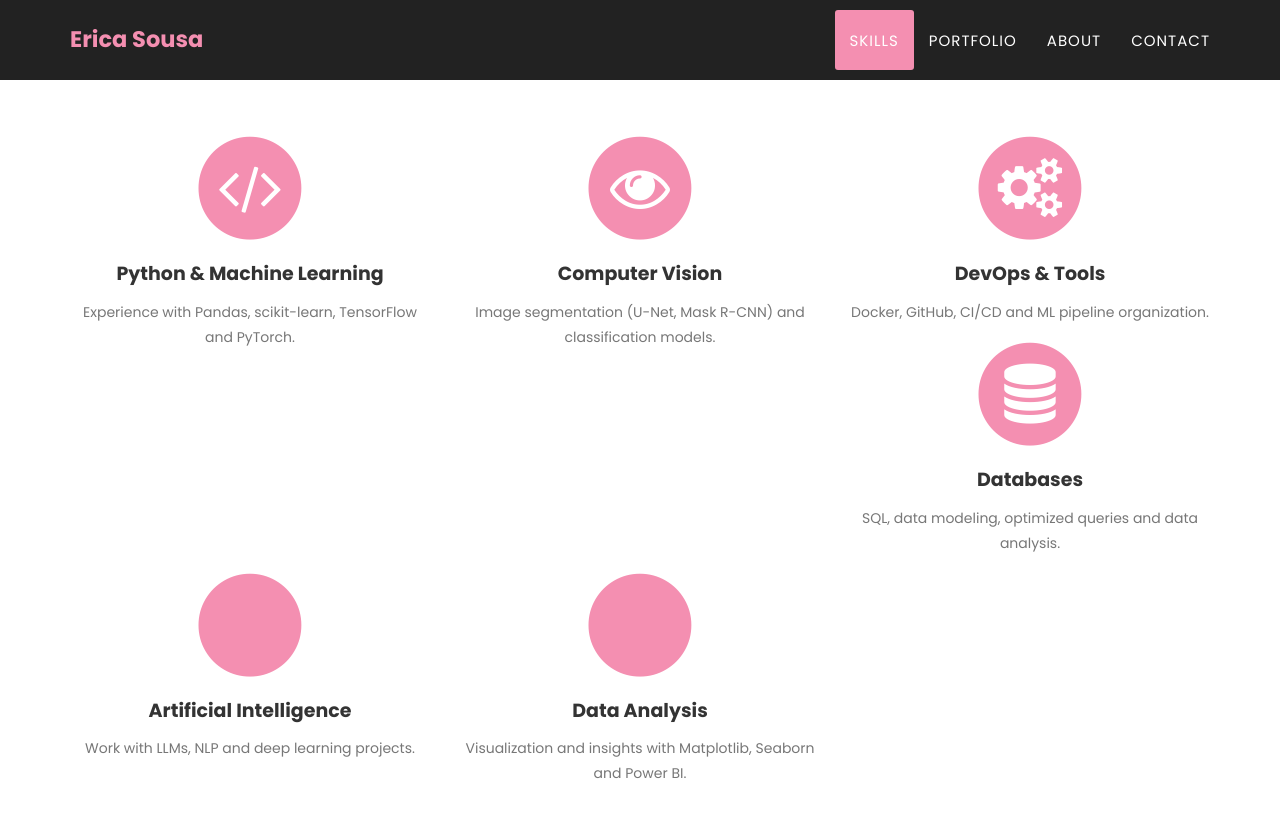
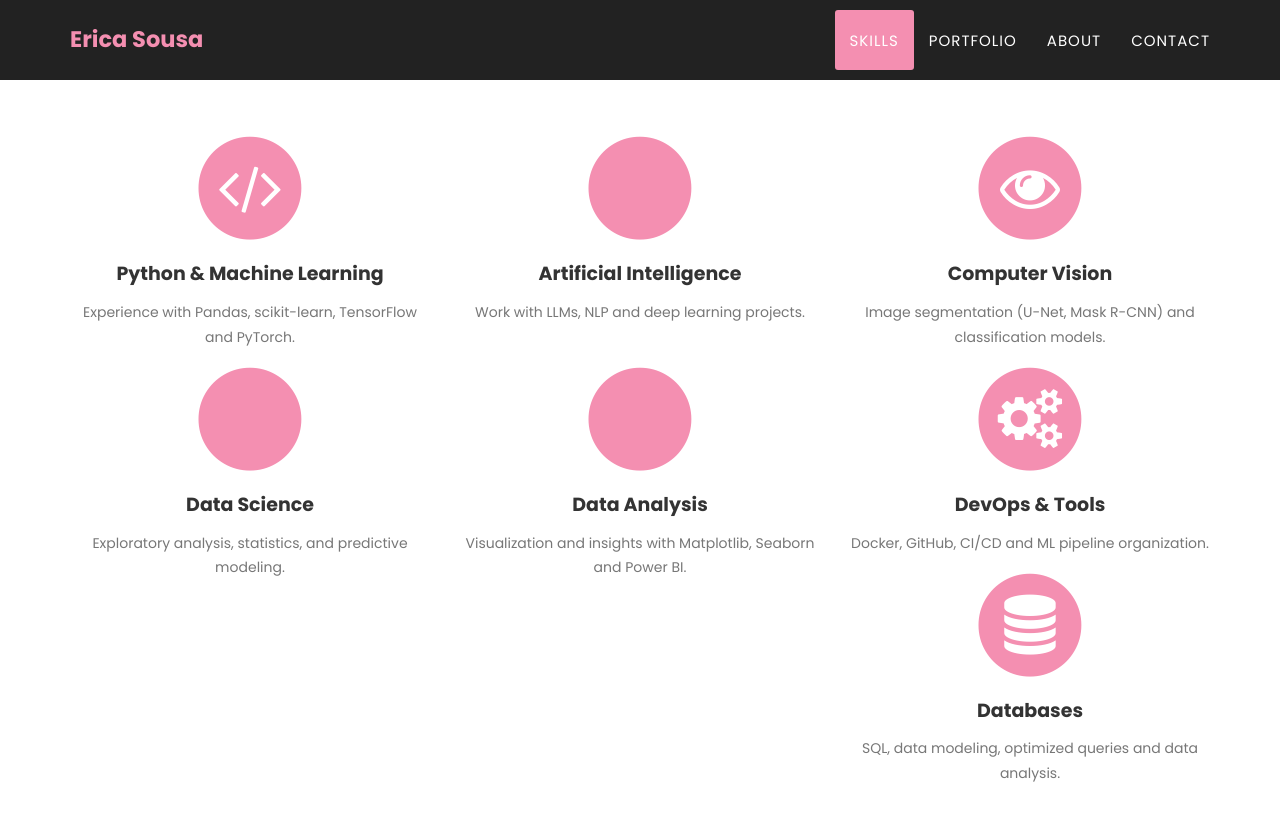
Before and after one commit to ericasousaa/EricaSousa, a Jekyll site: the page built from index.html, in a window 1280 px wide and 900 px high, scrolled down 936 px. Shown: the top 821 px of the window. Built offline with Jekyll 4.4.1, drawn with Linux system fonts in a browser that asks for light colours; some web fonts are replaced.

Commit message:
Update services.html

```diff
--- a/_includes/services.html
+++ b/_includes/services.html
@@ -23,13 +23,43 @@
       <div class="col-md-4">
         <span class="fa-stack fa-4x">
           <i class="fa fa-circle fa-stack-2x text-primary"></i>
+          <i class="fa fa-brain fa-stack-1x fa-inverse"></i>
+        </span>
+        <h4 class="service-heading">Artificial Intelligence</h4>
+        <p class="text-muted">Work with LLMs, NLP and deep learning projects.</p>
+      </div>
+
+      <!-- Skill 3 -->
+      <div class="col-md-4">
+        <span class="fa-stack fa-4x">
+          <i class="fa fa-circle fa-stack-2x text-primary"></i>
           <i class="fa fa-eye fa-stack-1x fa-inverse"></i>
         </span>
         <h4 class="service-heading">Computer Vision</h4>
         <p class="text-muted">Image segmentation (U-Net, Mask R-CNN) and classification models.</p>
       </div>
 
-      <!-- Skill 3 -->
+      <!-- Skill 4 -->
+      <div class="col-md-4">
+        <span class="fa-stack fa-4x">
+          <i class="fa fa-circle fa-stack-2x text-primary"></i>
+          <i class="fa fa-chart-pie fa-stack-1x fa-inverse"></i>
+        </span>
+        <h4 class="service-heading">Data Science</h4>
+        <p class="text-muted">Exploratory analysis, statistics, and predictive modeling.</p>
+      </div>
+
+      <!-- Skill 5 -->
+      <div class="col-md-4">
+        <span class="fa-stack fa-4x">
+          <i class="fa fa-circle fa-stack-2x text-primary"></i>
+          <i class="fa fa-chart-line fa-stack-1x fa-inverse"></i>
+        </span>
+        <h4 class="service-heading">Data Analysis</h4>
+        <p class="text-muted">Visualization and insights with Matplotlib, Seaborn and Power BI.</p>
+      </div>
+
+      <!-- Skill 6 -->
       <div class="col-md-4">
         <span class="fa-stack fa-4x">
           <i class="fa fa-circle fa-stack-2x text-primary"></i>
@@ -39,7 +69,7 @@
         <p class="text-muted">Docker, GitHub, CI/CD and ML pipeline organization.</p>
       </div>
 
-      <!-- Skill 4 -->
+      <!-- Skill 7 -->
       <div class="col-md-4">
         <span class="fa-stack fa-4x">
           <i class="fa fa-circle fa-stack-2x text-primary"></i>
@@ -48,26 +78,6 @@
         <h4 class="service-heading">Databases</h4>
         <p class="text-muted">SQL, data modeling, optimized queries and data analysis.</p>
       </div>
-
-      <!-- Skill 5 -->
-      <div class="col-md-4">
-        <span class="fa-stack fa-4x">
-          <i class="fa fa-circle fa-stack-2x text-primary"></i>
-          <i class="fa fa-brain fa-stack-1x fa-inverse"></i>
-        </span>
-        <h4 class="service-heading">Artificial Intelligence</h4>
-        <p class="text-muted">Work with LLMs, NLP and deep learning projects.</p>
-      </div>
-
-      <!-- Skill 6 -->
-      <div class="col-md-4">
-        <span class="fa-stack fa-4x">
-          <i class="fa fa-circle fa-stack-2x text-primary"></i>
-          <i class="fa fa-chart-line fa-stack-1x fa-inverse"></i>
-        </span>
-        <h4 class="service-heading">Data Analysis</h4>
-        <p class="text-muted">Visualization and insights with Matplotlib, Seaborn and Power BI.</p>
-      </div>
     </div>
   </div>
 </section>
```
